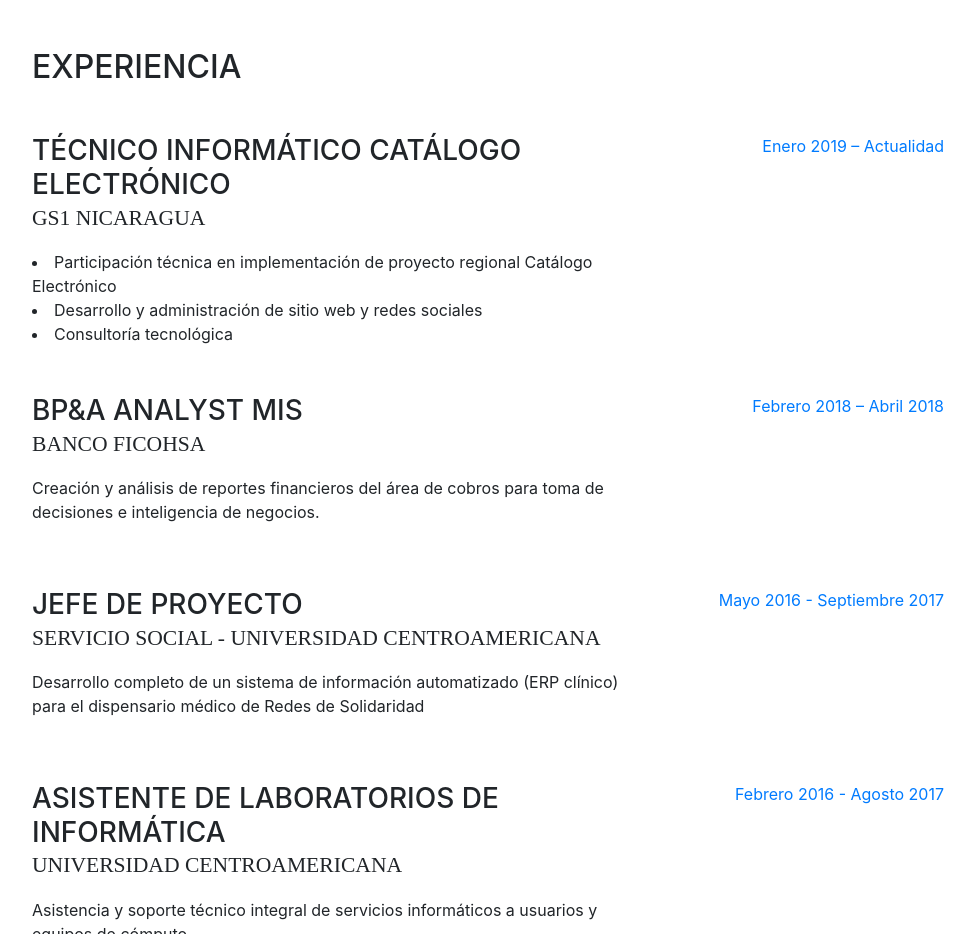
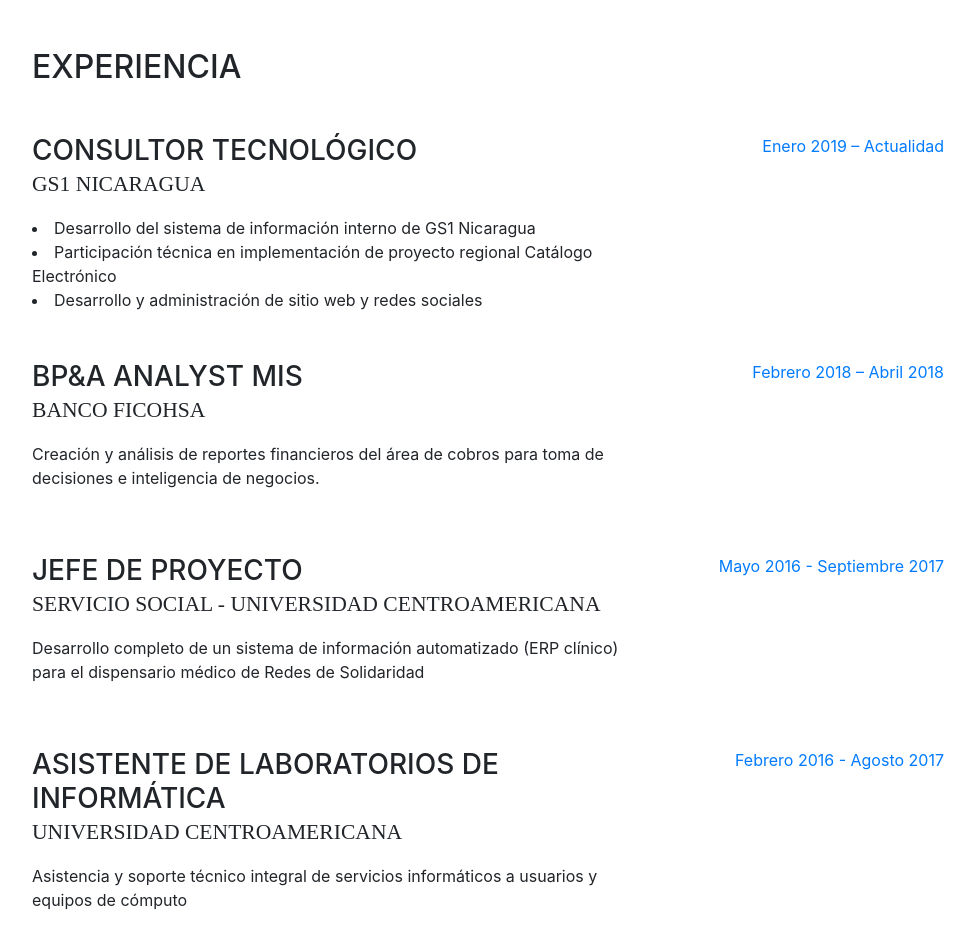
Before and after one commit to SaulSomarriba/SaulSomarriba.github.io, a website with bundled scripts: page index.html in a window 1280 px wide. Shown: the part 800-1734 px from the top of the page, without its empty margins (288-1263 px from the left). Built offline with nearby package versions, Linux system fonts and the light colour scheme; a web font is replaced by a local one.

Commit message:
Update index.html

```diff
--- a/index.html
+++ b/index.html
@@ -79,11 +79,11 @@
           <h2 class="mb-5">Experiencia</h2>
           <div class="resume-item d-flex flex-column flex-md-row mb-5">
             <div class="resume-content mr-auto">
-              <h3 class="mb-0">Técnico Informático Catálogo Electrónico</h3>
+              <h3 class="mb-0">Consultor Tecnológico</h3>
               <div class="subheading mb-3">GS1 Nicaragua</div>
+              <li>Desarrollo del sistema de información interno de GS1 Nicaragua</li>
               <li>Participación técnica en implementación de proyecto regional Catálogo Electrónico</li>
               <li>Desarrollo y administración de sitio web y redes sociales</li>
-              <li>Consultoría tecnológica</li>
             </div>
             <div class="resume-date text-md-right">
               <span class="text-primary">Enero 2019 – Actualidad</span>
```
